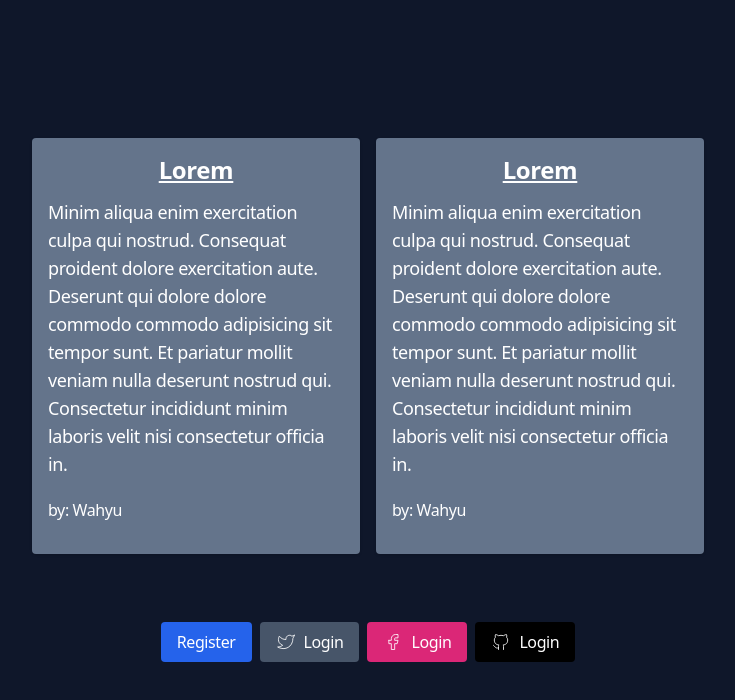
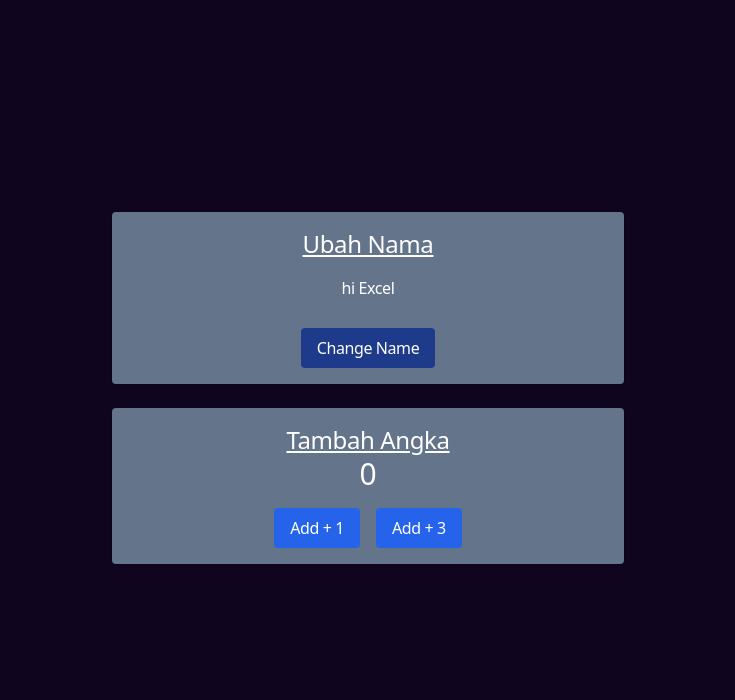
Before and after one commit to wrochcode/React-practice, a React (Vite) app in the folder Parsinta/learn-react/: page / in a window 1280 px wide. Shown: the top 700 px of the page, without its empty margins (272-1007 px from the left). Built offline with nearby package versions, Linux system fonts and the light colour scheme.

Commit message:
use state

```diff
--- /dev/null
+++ b/Parsinta/learn-react/src/App-v1.jsx
@@ -0,0 +1,59 @@
+import { IconBrandFacebook, IconBrandGithub, IconBrandTwitter } from '@tabler/icons'
+import clsx from 'clsx'
+import Button from './components/Button'
+import Card from './components/Card'
+
+function App() {
+  const type = 'submit'
+  const onClick = () => console.log('twitter was clicked with another style')
+  return (
+    <div className={'bg-slate-900 tracking-tight grid place-content-center min-h-screen'}>
+      {/* // <div className={'bg-slate-900 flex items-center justify-center min-h-screen'}> */}
+      <div className='max-w-2xl gap-4 w-full mb-11 text-white antialiased flex items-center justify-center'>
+        <Card>
+          <Card.Title>Lorem</Card.Title>
+          <Card.Body>
+            Minim aliqua enim exercitation culpa qui nostrud. Consequat proident dolore exercitation aute. Deserunt qui dolore dolore commodo commodo
+            adipisicing sit tempor sunt. Et pariatur mollit veniam nulla deserunt nostrud qui. Consectetur incididunt minim laboris velit nisi consectetur
+            officia in.
+          </Card.Body>
+          <Card.Footer> by: Wahyu</Card.Footer>
+        </Card>
+        <Card>
+          <Card.Title>Lorem</Card.Title>
+          <Card.Body>
+            Minim aliqua enim exercitation culpa qui nostrud. Consequat proident dolore exercitation aute. Deserunt qui dolore dolore commodo commodo
+            adipisicing sit tempor sunt. Et pariatur mollit veniam nulla deserunt nostrud qui. Consectetur incididunt minim laboris velit nisi consectetur
+            officia in.
+          </Card.Body>
+          <Card.Footer> by: Wahyu</Card.Footer>
+        </Card>
+      </div>
+      <div className='max-w-2xl w-full flex items-center justify-center'>
+        <div className={'flex gap-x-2'}>
+          <Button text='Register'></Button>
+          <Button {...{ onClick, type }} className={'bg-slate-600'}>
+            <>
+              <IconBrandTwitter />
+              Login
+            </>
+          </Button>
+          <Button className={`bg-pink-600`} onClick={() => console.log('facebook')}>
+            <>
+              <IconBrandFacebook />
+              Login
+            </>
+          </Button>
+          <Button className={`bg-black`} onClick={() => console.log('black')} type='submit'>
+            <>
+              <IconBrandGithub />
+              Login
+            </>
+          </Button>
+        </div>
+      </div>
+    </div>
+  )
+}
+
+export default App
--- a/Parsinta/learn-react/src/App.jsx
+++ b/Parsinta/learn-react/src/App.jsx
@@ -1,58 +1,57 @@
-import { IconBrandFacebook, IconBrandGithub, IconBrandTwitter } from '@tabler/icons'
-import clsx from 'clsx'
+import { useState } from 'react'
 import Button from './components/Button'
 import Card from './components/Card'
+import PlaceContentCenter from './components/PlaceContentCenter'
 
 function App() {
-  const type = 'submit'
-  const onClick = () => console.log('twitter was clicked with another style')
+  // const name = `Excel`
+  const [name, setName] = useState('Excel')
+  //count:
+  const [count, setCount] = useState(0)
+
+  function handleClick() {
+    // name = `Excel Shelby`
+    if (name == 'Excel') {
+      setName('Excel Shelby')
+    } else {
+      setName('Excel')
+    }
+  }
+
+  function addNumber() {
+    setCount(count => count + 1)
+  }
+
   return (
-    <div className={'bg-slate-900 tracking-tight grid place-content-center min-h-screen'}>
-      {/* // <div className={'bg-slate-900 flex items-center justify-center min-h-screen'}> */}
-      <div className='max-w-2xl gap-4 w-full mb-11 text-white antialiased flex items-center justify-center'>
+    <PlaceContentCenter >
+    <div className={'items-center justify-center'}>
+
       <Card>
-        <Card.Title>Lorem</Card.Title>
-        <Card.Body>
-          Minim aliqua enim exercitation culpa qui nostrud. Consequat proident dolore exercitation aute. Deserunt qui dolore dolore commodo commodo adipisicing
-          sit tempor sunt. Et pariatur mollit veniam nulla deserunt nostrud qui. Consectetur incididunt minim laboris velit nisi consectetur officia in.
-        </Card.Body>
-        <Card.Footer> by: Wahyu</Card.Footer>
-
-        </Card>
-      <Card>
-        <Card.Title>Lorem</Card.Title>
-        <Card.Body>
-          Minim aliqua enim exercitation culpa qui nostrud. Consequat proident dolore exercitation aute. Deserunt qui dolore dolore commodo commodo adipisicing
-          sit tempor sunt. Et pariatur mollit veniam nulla deserunt nostrud qui. Consectetur incididunt minim laboris velit nisi consectetur officia in.
-        </Card.Body>
-        <Card.Footer> by: Wahyu</Card.Footer>
-
-        </Card>
-      </div>
-      <div className='max-w-2xl w-full flex items-center justify-center'>
-        <div className={'flex gap-x-2'}>
-          <Button text='Register'></Button>
-          <Button {...{ onClick, type }} className={'bg-slate-600'}>
-            <>
-              <IconBrandTwitter />
-              Login
-            </>
-          </Button>
-          <Button className={`bg-pink-600`} onClick={() => console.log('facebook')}>
-            <>
-              <IconBrandFacebook />
-              Login
-            </>
-          </Button>
-          <Button className={`bg-black`} onClick={() => console.log('black')} type='submit'>
-            <>
-              <IconBrandGithub />
-              Login
-            </>
+        <h1 className={' flex justify-center items-center text-2xl underline'}>Ubah Nama</h1>
+        <div className={' flex justify-center items-center mt-4'}>hi {name}</div>
+        <div className={' flex justify-center items-center'}>
+          <Button onClick={handleClick} className={`bg-blue-900 mt-7`}>
+            Change Name
           </Button>
         </div>
-      </div>
+      </Card>
+      <Card>
+      <h1 className={' flex justify-center items-center text-2xl underline'}>Tambah Angka</h1>
+        <h1 className={' flex justify-center items-center text-3xl'}> {count}</h1>
+        <div className={' flex justify-center items-center mt-4 gap-4'}>
+          <Button onClick={addNumber}>Add + 1</Button>
+          <Button
+              onClick={() => {
+                addNumber()
+                addNumber()
+                addNumber()
+              }}>
+              Add + 3
+            </Button>
+        </div>
+      </Card>
     </div>
+    </PlaceContentCenter>
   )
 }
 
--- /dev/null
+++ b/Parsinta/learn-react/src/components/PlaceContentCenter.jsx
@@ -0,0 +1,13 @@
+function PlaceContentCenter({ children }) {
+  return (
+    <>
+      <div className={'bg-black'}>
+        <div className={' bg-violet-900/20 text-white min-h-screen flex items-center justify-center antialiased tracking-tight'}>
+          <div className={' max-w-lg w-full'}>{children}</div>
+        </div>
+      </div>
+    </>
+  )
+}
+
+export default PlaceContentCenter
```
Also changed, not shown: Parsinta/learn-react/src/components/Card.jsx (+11 -21 lines).
